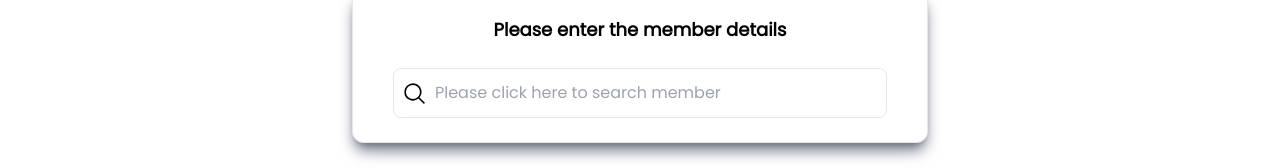
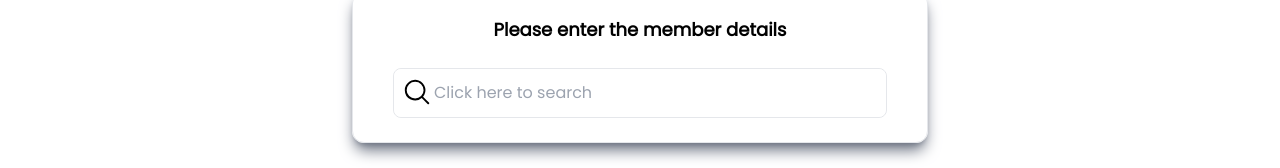
Before and after one commit to arfanchatha/gullak, a React (Vite) app in the folder frontend/: page /memberarea in a window 1280 px wide. Shown: the part 154-322 px from the top of the page. Built offline with nearby package versions, Linux system fonts and the light colour scheme.

Commit message:
some ui tweeks

```diff
--- a/frontend/src/UI/FormComponents.jsx
+++ b/frontend/src/UI/FormComponents.jsx
@@ -1,4 +1,4 @@
-import { HiEye, HiEyeSlash } from "react-icons/hi2";
+import { HiEye, HiEyeSlash, HiMagnifyingGlass } from "react-icons/hi2";
 
 function InputFieldSingle({
   label,
@@ -18,7 +18,7 @@ function InputFieldSingle({
         id={field}
         value={value}
         {...register(field, validation)}
-        className="px-3 py-2 border rounded-lg placeholder:pl-1"
+        className="px-3 py-2 border rounded-lg placeholder:pl-1 w-full"
       />
     </div>
   );
@@ -88,10 +88,31 @@ function FormSubmitButton({ label, pendingLabel, type, isPending }) {
     </button>
   );
 }
+function SearchBox({ visible, placeholder, handleClick, design, value }) {
+  return (
+    <div
+      className={`${
+        visible ? "invisible " : "visible transition duration-200 "
+      } relative items-center border rounded-lg group`}
+    >
+      <span className="absolute left-2 top-2 group-hover:text-cyan">
+        <HiMagnifyingGlass size={30} />
+      </span>
+      <input
+        type="text"
+        value={value}
+        placeholder={placeholder}
+        onClick={handleClick}
+        className="p-3 focus:outline-none w-full rounded-lg group-hover:cursor-pointer caret-white placeholder:pl-7"
+      />
+    </div>
+  );
+}
 
 export {
   InputFieldSingle,
   InputFieldPassword,
   FormSubmitButton,
   InputSelectFields,
+  SearchBox,
 };
--- a/frontend/src/UI/UISmallComponents.jsx
+++ b/frontend/src/UI/UISmallComponents.jsx
@@ -38,10 +38,10 @@ function CheckBox({ checked, onChangeCheckBox, title }) {
 }
 function SelectFilter({ data, handleChange, label }) {
   return (
-    <div className="space-x-3 border rounded px-3  group bg-gray-100 shadow shadow-gray-400">
+    <div className="space-x-3 border rounded pl-3  group bg-gray-100 shadow shadow-gray-400">
       <label htmlFor="filter">{label}</label>
       <select
-        className="rounded-lg bg-inherit focus:outline-none group-hover:cursor-pointer p-2 border-l "
+        className="rounded-lg bg-inherit focus:outline-none group-hover:cursor-pointer py-2 pl-2 border-l"
         onChange={handleChange}
       >
         {data.map((elem) => (
--- a/frontend/src/pages/AdminArea/Transactions.jsx
+++ b/frontend/src/pages/AdminArea/Transactions.jsx
@@ -79,7 +79,7 @@ function Transactions() {
             <div className="border-2 rounded-full border-gray-600">
               <input
                 placeholder="Search"
-                className="p-2 rounded-full focus:outline-none placeholder:pl-1"
+                className="p-2 rounded-full focus:outline-none placeholder:pl-1 w-full"
                 value={searchTransaction}
                 onChange={(e) => setSearchTransaction(e.target.value)}
               />
--- a/frontend/src/pages/MemberArea.jsx
+++ b/frontend/src/pages/MemberArea.jsx
@@ -5,6 +5,7 @@ import { formatDates } from "../helper/formats";
 import Modal from "../components/Modal";
 import { HiMagnifyingGlass } from "react-icons/hi2";
 import ErrorInForm from "../UI/ErrorInForm";
+import { SearchBox } from "../UI/FormComponents";
 
 function MemberArea() {
   const {
@@ -154,18 +155,11 @@ function MemberArea() {
               </form>
               {error && <ErrorInForm message={error} />}
             </Modal>
-            <div className="flex items-center border rounded-lg pl-2 group">
-              <span className="">
-                <HiMagnifyingGlass size={25} />
-              </span>
-              <input
-                type="text"
-                // value=""
-                placeholder="Please click here to search member"
-                onClick={handleModalOpen}
-                className={`py-3 px-2 focus:outline-none w-full rounded-lg group-hover:cursor-pointer caret-white`}
-              />
-            </div>
+            <SearchBox
+              handleClick={handleModalOpen}
+              placeholder={"Click here to search"}
+              visible={isOpenModal}
+            />
           </div>
           {memberData?.member && (
             <>
```
Also changed, not shown: 2 other files (tests, documents, lock files or other folders).
